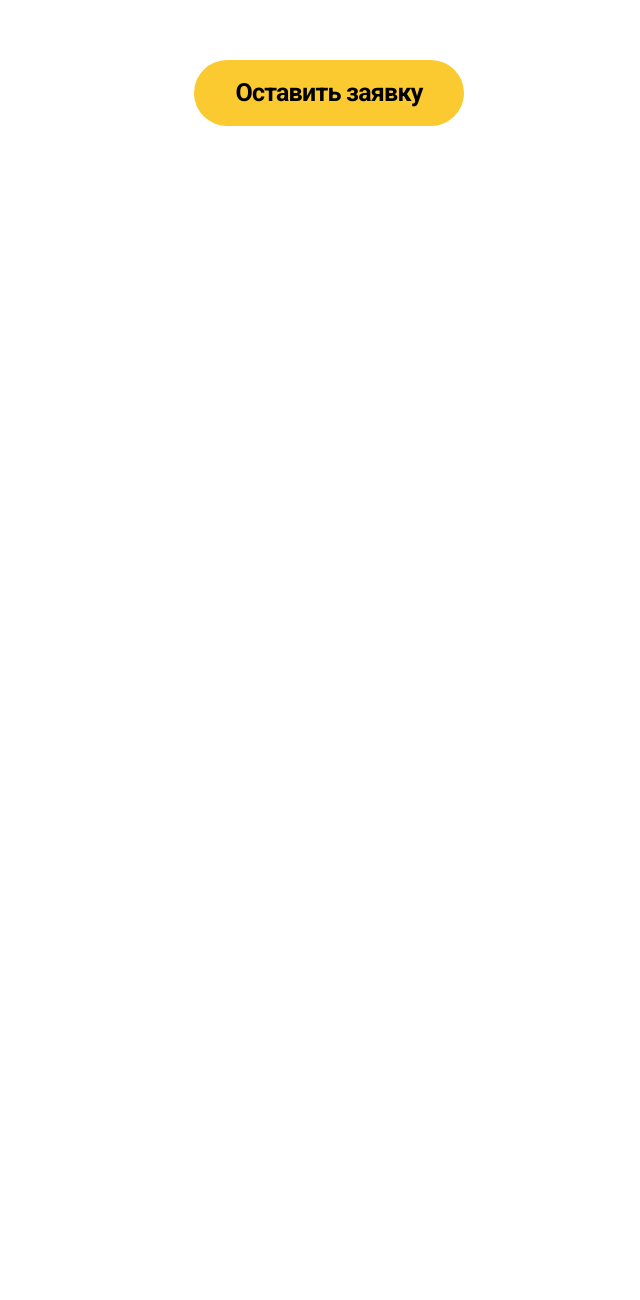
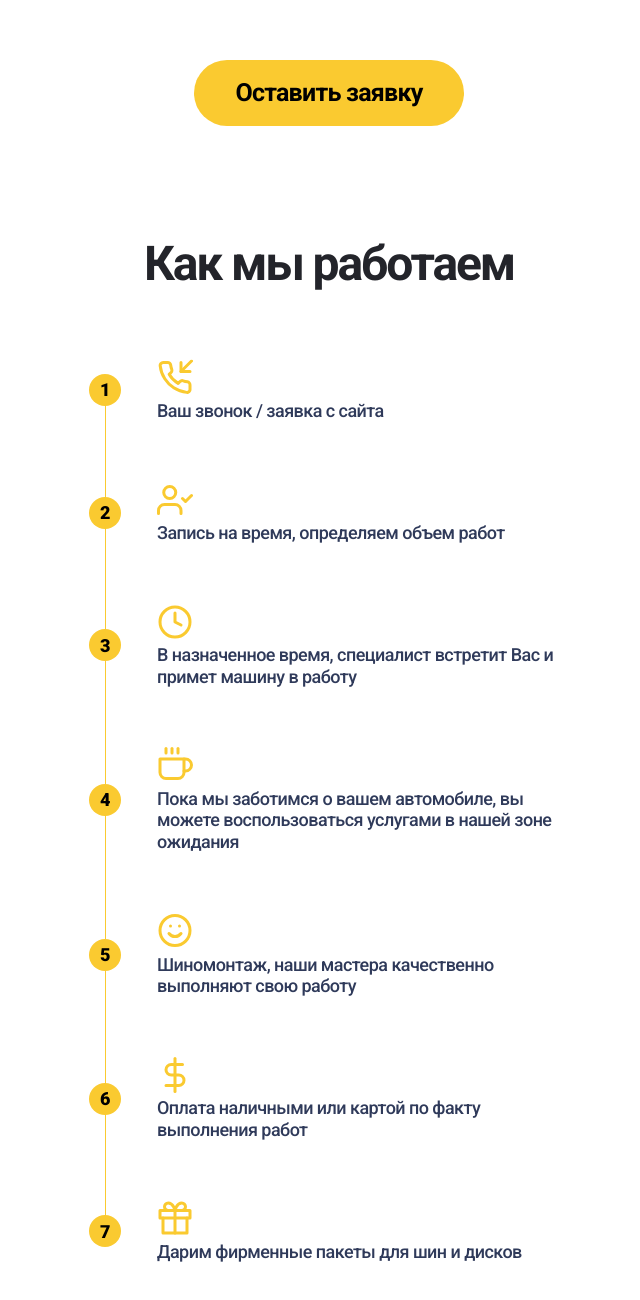
Before and after one commit to YaroslavBerkuta/GermanWheels, a plain HTML site: page index.html in a window 1280 px wide. Shown: the part 1429-2729 px from the top of the page, without its empty margins (311-951 px from the left). Before the commit the page ends 1635 px from the top, so only its background shows below. Drawn offline with Linux system fonts and the light colour scheme.

Commit message:
work section

```diff
--- a/index.html
+++ b/index.html
@@ -150,16 +150,76 @@
                   </label>
                   <label for=""
                     ><p>Время:</p>
-                    <input
-                      type="time"
-                      placeholder="Телефон: "/>
+                    <input type="time" placeholder="Телефон: " />
                   </label>
-                  <input type="text" placeholder="Ваше имя:"/>
-                  <input type="phone" placeholder="Телефон: "/>
+                  <input type="text" placeholder="Ваше имя:" />
+                  <input type="phone" placeholder="Телефон: " />
                 </div>
               </form>
               <button class="btn" id="sendMain">Оставить заявку</button>
               <button class="btn" id="openMain">Оставить заявку</button>
+            </div>
+          </div>
+        </div>
+      </section>
+      <section>
+        <div class="container">
+          <h1 class="title">Как мы работаем</h1>
+          <div class="work">
+            <div class="work__item">
+              <div class="number"><span>1</span></div>
+              <div class="work__content">
+                <img src="./img/incoming.svg" alt="" />
+                <p>Ваш звонок / заявка с сайта</p>
+              </div>
+            </div>
+            <div class="work__item">
+              <div class="number"><span>2</span></div>
+              <div class="work__content">
+                <img src="./img/userCheck.svg" alt="" />
+                <p>Запись на время, определяем объем работ</p>
+              </div>
+            </div>
+            <div class="work__item">
+              <div class="number"><span>3</span></div>
+              <div class="work__content">
+                <img src="./img/clock.svg" alt="" />
+                <p>
+                  В назначенное время, специалист встретит Вас и примет машину в
+                  работу
+                </p>
+              </div>
+            </div>
+            <div class="work__item">
+              <div class="number"><span>4</span></div>
+              <div class="work__content">
+                <img src="./img/coffee.svg" alt="" />
+                <p>
+                  Пока мы заботимся о вашем автомобиле, вы можете
+                  воспользоваться услугами в нашей зоне ожидания
+                </p>
+              </div>
+            </div>
+            <div class="work__item">
+              <div class="number"><span>5</span></div>
+              <div class="work__content">
+                <img src="./img/smile.svg" alt="" />
+                <p>Шиномонтаж, наши мастера качественно выполняют свою работу</p>
+              </div>
+            </div>
+            <div class="work__item">
+              <div class="number"><span>6</span></div>
+              <div class="work__content">
+                <img src="./img/dollarSign.svg" alt="" />
+                <p>Оплата наличными или картой по факту выполнения работ</p>
+              </div>
+            </div>
+            <div class="work__item">
+              <div class="number"><span>7</span></div>
+              <div class="work__content">
+                <img src="./img/gift.svg" alt="" />
+                <p>Дарим фирменные пакеты для шин и дисков</p>
+              </div>
             </div>
           </div>
         </div>
--- a/style.css
+++ b/style.css
@@ -369,7 +369,7 @@ a {
   margin: 0 auto;
 }
 .header {
-    padding: 14px 0;
+  padding: 14px 0;
   z-index: 999;
   position: fixed;
   top: 0;
@@ -536,9 +536,9 @@ a {
   flex-wrap: wrap;
   justify-content: space-between;
 }
-.main__data.active{
-    display: flex;
-    border: none!important;
+.main__data.active {
+  display: flex;
+  border: none !important;
 }
 .main__data label {
   padding: 18px !important;
@@ -605,7 +605,56 @@ a {
   color: #939597 !important;
   margin-right: 10px;
 }
-#sendMain{
-    display: none;
-    margin-top: 60px;
+#sendMain {
+  display: none;
+  margin-top: 60px;
 }
+.work {
+  padding-top: 36px;
+  max-width: 480px;
+  margin: 0 auto;
+}
+.work__item {
+  display: flex;
+  align-items: center;
+  margin-bottom: 60px;
+}
+.work__item .number {
+  position: relative;
+  flex: 0 0 32px;
+  margin-right: 36px;
+  height: 32px;
+  background: #faca30;
+  display: flex;
+  align-items: center;
+  justify-content: center;
+  border-radius: 50%;
+}
+.work__item .number:after {
+  content: "";
+  position: absolute;
+  width: 1px;
+  height: 150px;
+  z-index: -1;
+  background: #faca30;
+  top: 80px;
+  left: 50%;
+  transform: translate(0, -50%);
+}
+.work__item:last-child .number::after {
+  display: none;
+}
+.work__item .number span {
+  font-weight: 900;
+  font-size: 18px;
+  line-height: 120%;
+  letter-spacing: -0.03em;
+  color: #000000;
+}
+.work__content p {
+  font-weight: 500;
+  font-size: 18px;
+  line-height: 120%;
+  letter-spacing: -0.03em;
+  color: #2f3a5a;
+}
```
